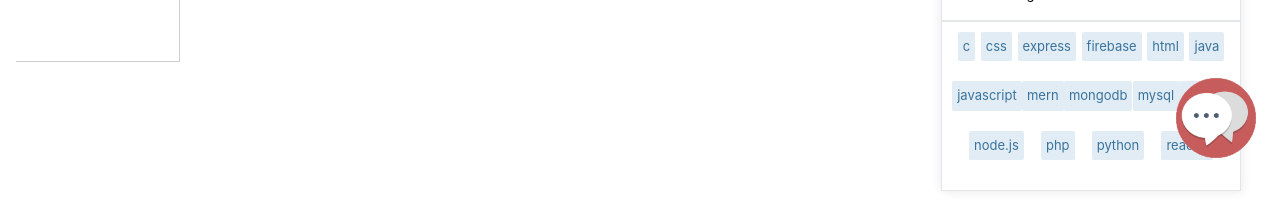
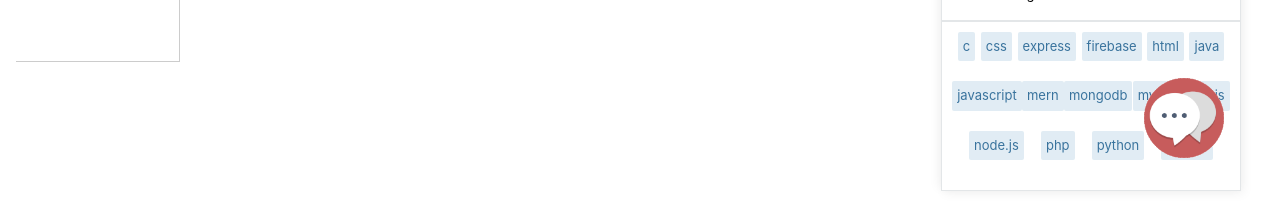
Before and after one commit to The-Ratan/StackOverflow, a React (Create React App) app in the folder client/: page / in a window 1280 px wide. Shown: the part 750-952 px from the top of the page. Built offline with nearby package versions, Linux system fonts and the light colour scheme; no server answers; what bad-words, bad-words-next, obscenity would draw is missing.

Commit message:
css-updates

```diff
--- a/client/src/Pages/Home/Home.jsx
+++ b/client/src/Pages/Home/Home.jsx
@@ -30,7 +30,7 @@ const Home = ({ slideIn,handleSlideIn }) => {
         <RightSidebar />
       </div>
     </div>
-    <div className="w-full flex items-end justify-end p-2 pr-2 top-[-10rem] left-[-1rem] rounded-full relative">
+    <div className="flex items-end ml-[80%] md:ml-[80%] lg:ml-[90%] p-2 pr-2 top-[-10rem] left-[-1rem] rounded-full relative">
     <Link to={"/chatbot"}>
       <img
         src="/bot.gif"
```
